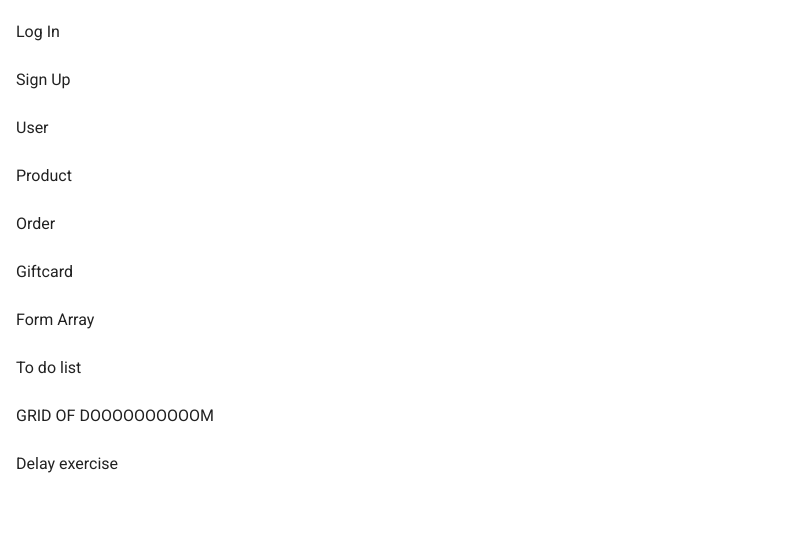
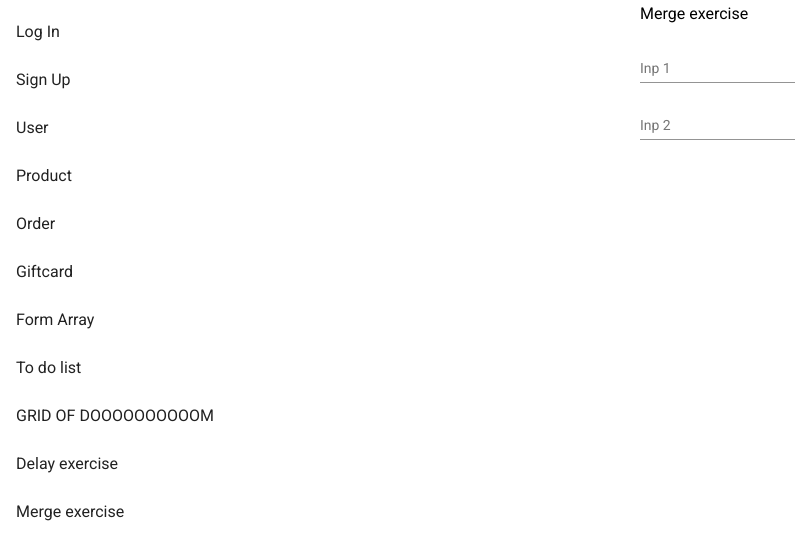
Before and after one commit to ElMachistador/forms, an Angular app: page /merge in a window 1280 px wide. Before the commit this address led to /. Shown: the top 560 px of the page, without its empty margins (0-795 px from the left). Built offline with nearby package versions, Linux system fonts and the light colour scheme.

Commit message:
aled François / merge issues

```diff
--- a/src/app/app-routing.module.ts
+++ b/src/app/app-routing.module.ts
@@ -6,6 +6,7 @@ import { DelayComponent } from './delay/delay.component';
 import { GiftcardComponent } from './giftcard/giftcard.component';
 import { GridofdoomComponent } from './gridofdoom/gridofdoom.component';
 import { LoginComponent } from './login/login.component';
+import { MergeComponent } from './merge/merge.component';
 import { OrderComponent } from './order/order.component';
 import { ProductComponent } from './product/product.component';
 import { SignupComponent } from './signup/signup.component';
@@ -22,7 +23,8 @@ const routes: Routes = [
   {path: "array", component: ArrayComponent},
   {path: "todo", component: TodoComponent},
   {path: "gridofdoom", component: GridofdoomComponent},
-  {path: "delay", component: DelayComponent}
+  {path: "delay", component: DelayComponent},
+  {path: "merge", component: MergeComponent}
 ];
 
 @NgModule({
--- a/src/app/app.component.html
+++ b/src/app/app.component.html
@@ -30,6 +30,9 @@
   <mat-list-item>
     <a routerLink="delay">Delay exercise</a>
   </mat-list-item>
+  <mat-list-item>
+    <a routerLink="merge">Merge exercise</a>
+  </mat-list-item>
 </mat-nav-list>
 
 </aside>
--- a/src/app/app.module.ts
+++ b/src/app/app.module.ts
@@ -27,6 +27,7 @@ import { ArrayComponent } from './array/array.component';
 import { TodoComponent } from './todo/todo.component';
 import { GridofdoomComponent } from './gridofdoom/gridofdoom.component';
 import { DelayComponent } from './delay/delay.component';
+import { MergeComponent } from './merge/merge.component';
 
 
 
@@ -43,6 +44,7 @@ import { DelayComponent } from './delay/delay.component';
     TodoComponent,
     GridofdoomComponent,
     DelayComponent,
+    MergeComponent,
   ],
   imports: [
     BrowserModule,
--- /dev/null
+++ b/src/app/merge/merge.component.html
@@ -0,0 +1,15 @@
+<h3>Merge exercise</h3>
+
+<form [formGroup]="formGroup">
+  <mat-form-field>
+    <mat-label>Inp 1</mat-label>
+    <input formControlName="in1" matInput type="text">
+  </mat-form-field>
+
+  <mat-form-field>
+    <mat-label>Inp 2</mat-label>
+    <input formControlName="in2" matInput type="text">
+  </mat-form-field>
+</form>
+
+<span>{{ merge$ | async }}</span>
--- /dev/null
+++ b/src/app/merge/merge.component.scss
@@ -0,0 +1,5 @@
+form{
+  display: flex;
+  flex-direction: column;
+  max-width: 240px;
+}
--- /dev/null
+++ b/src/app/merge/merge.component.ts
@@ -0,0 +1,33 @@
+import { Component, OnInit } from '@angular/core';
+import { FormGroup, FormControl, Validators } from '@angular/forms';
+
+import { Observable, merge } from 'rxjs';
+import { map, mapTo } from "rxjs/operators"
+
+@Component({
+  selector: 'app-merge',
+  templateUrl: './merge.component.html',
+  styleUrls: ['./merge.component.scss']
+})
+export class MergeComponent implements OnInit {
+  formGroup = new FormGroup({
+    in1: new FormControl(),
+    in2: new FormControl()
+  })
+  merge$?: Observable<any>
+
+  constructor() { }
+
+  ngOnInit(): void {
+    const n1 = this.formGroup.valueChanges.pipe(
+      map((({in1}) => in1))
+    )
+    const n2 = this.formGroup.valueChanges.pipe(
+      map((({in2}) => in2))
+    )
+    this.merge$ = merge(
+      n1,n2
+    )
+  }
+
+}
```
Also changed, not shown: 1 other file (tests, documents, lock files or other folders).
